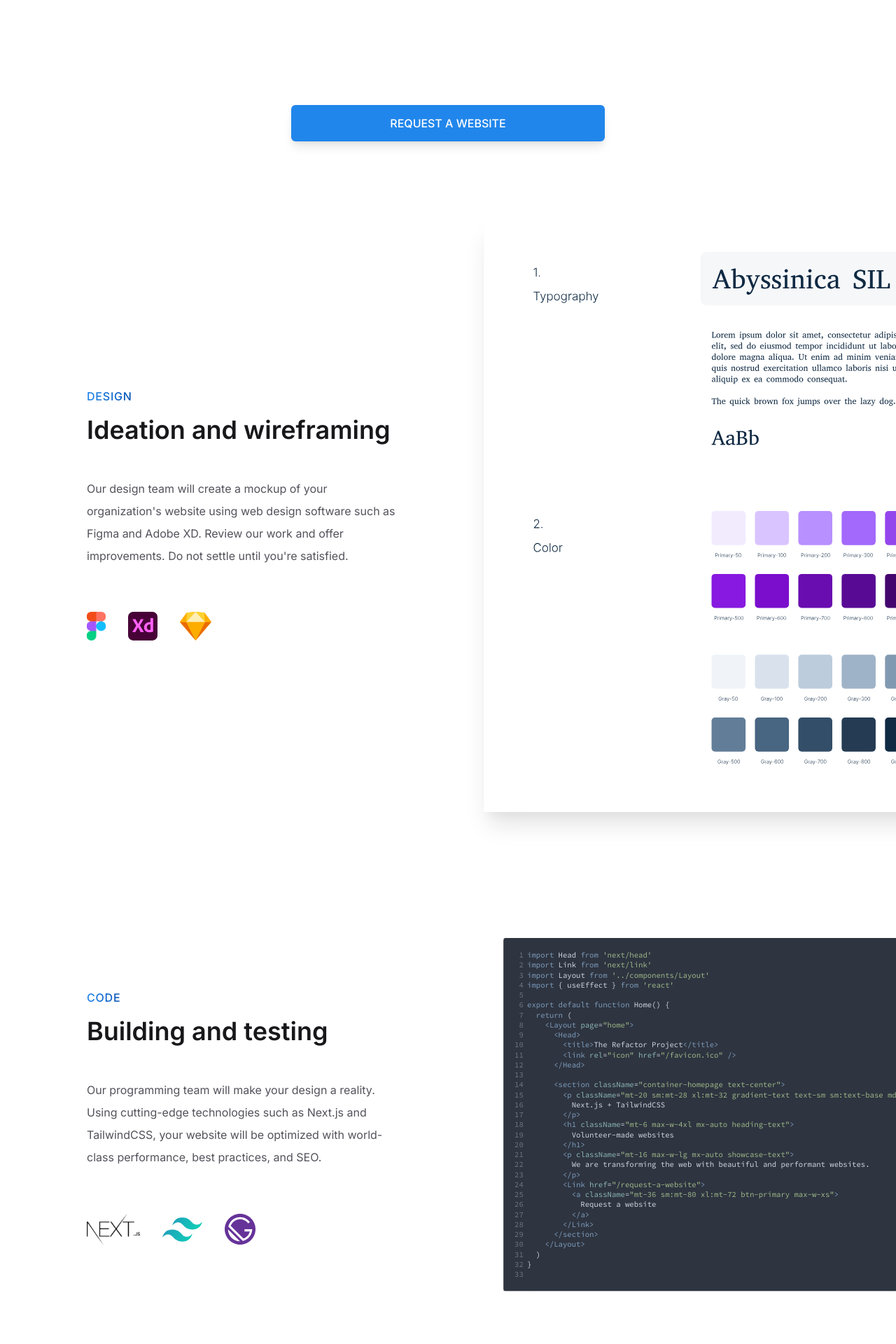
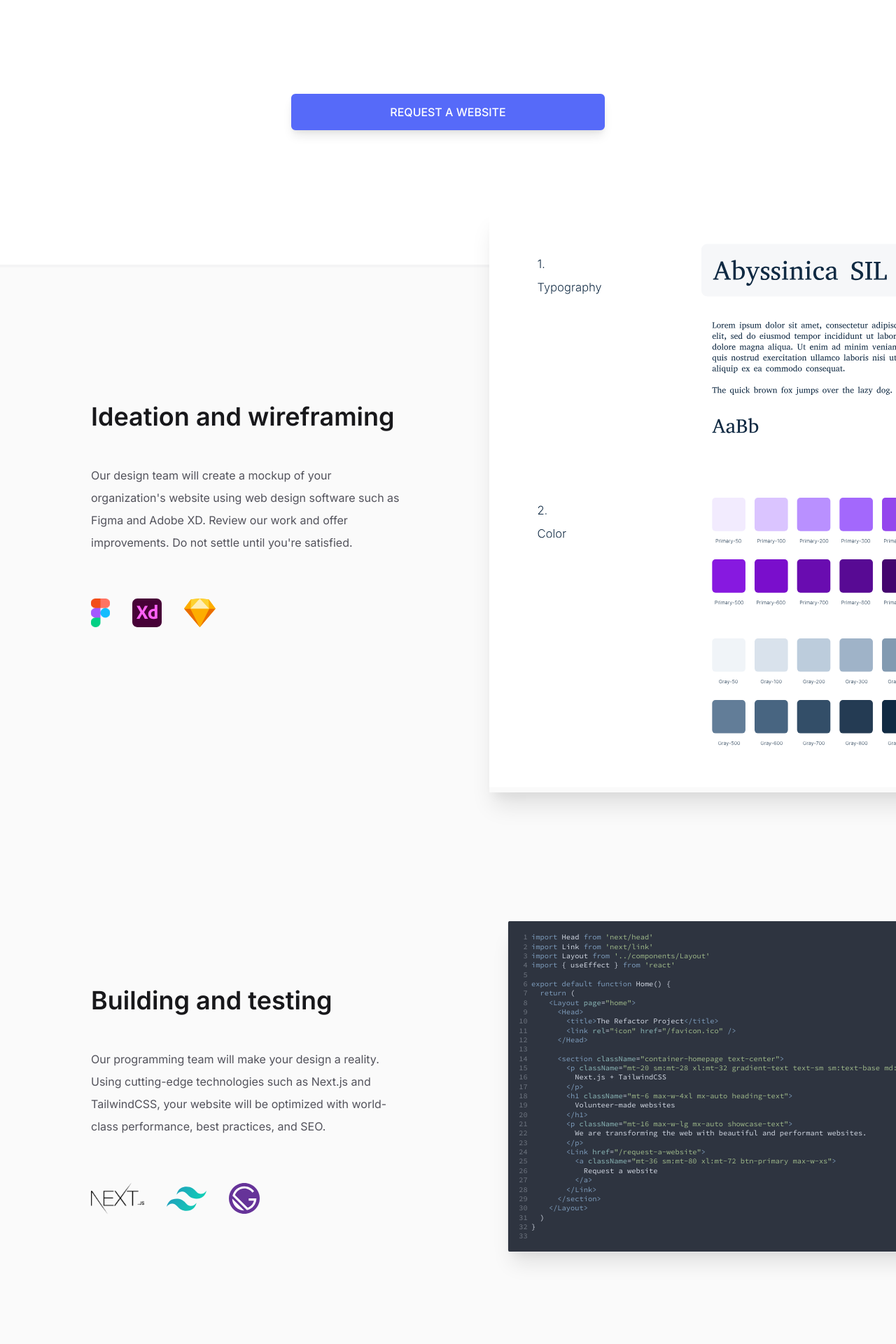
Before and after one commit to AnthonyKuang/the-refactor-project, a Next.js app: page / in a window 1280 px wide. Shown: the part 680-2600 px from the top of the page at 70% size. Built offline with nearby package versions, Linux system fonts and the light colour scheme.

Commit message:
new color

```diff
--- a/components/Footer.js
+++ b/components/Footer.js
@@ -2,7 +2,7 @@ import Image from 'next/image';
 
 export default function Footer() {
   return (
-    <footer className='mt-96 border-t-4 border-gray-100'>
+    <footer className='mt-80 border-t-4 border-gray-100'>
       <section className='container-homepage flex justify-between items-center py-16'>
         <div>
           <h2 className='heading-text'>Convinced?</h2>
--- a/pages/index.js
+++ b/pages/index.js
@@ -11,7 +11,7 @@ export default function Home() {
       </Head>
 
       <section className='container-homepage text-center'>
-        <p className='mt-20 sm:mt-28 xl:mt-32 gradient-text text-sm sm:text-base md:text-lg lg:text-xl'>
+        <p className='mt-20 sm:mt-24 xl:mt-28 gradient-text from-blue-400 to-purple-500 text-sm sm:text-base md:text-lg lg:text-xl'>
           The Refactor Project
         </p>
         <h1 className='mt-6 max-w-4xl mx-auto heading-text'>
@@ -29,7 +29,7 @@ export default function Home() {
         </a>
       </section>
 
-      <main className='mt-48'>
+      <main className='mt-48 border-t-4 border-gray-100 bg-gray-50'>
         <div className='container-homepage flex items-center'>
           <div className='max-w-md'>
             <div>
@@ -113,12 +113,12 @@ export default function Home() {
               />
             </div>
           </div>
-          <div className='relative left-44 transform scale-110'>
+          <div className='relative left-44 transform scale-110 shadow-xl leading-0'>
             <Image
               src='/images/code-showcase.svg'
               alt='Code Showcase'
               width={1698}
-              height={1336}
+              height={1276}
             />
           </div>
         </div>
--- a/styles/globals.css
+++ b/styles/globals.css
@@ -21,7 +21,7 @@
 
 @layer components {
   .btn-primary {
-    @apply block mx-auto border-blue-400 border-2 bg-blue-400 text-white font-medium uppercase rounded-md py-3 transition-colors hover:bg-white hover:text-blue-400 shadow-lg hover:shadow-2xl text-center px-4;
+    @apply block mx-auto border-purple-500 border-2 bg-purple-500 text-white font-medium uppercase rounded-md py-3 transition-colors hover:bg-white hover:text-purple-500 shadow-lg hover:shadow-2xl text-center px-4;
   }
 
   .btn-secondary {
@@ -41,7 +41,7 @@
   }
 
   .gradient-text {
-    @apply inline-block bg-gradient-to-r text-transparent bg-clip-text from-blue-400 to-blue-600 uppercase tracking-wider font-medium;
+    @apply inline-block bg-gradient-to-r text-transparent bg-clip-text uppercase tracking-wider font-medium;
   }
 }
 
@@ -50,8 +50,8 @@
     max-width: 1080px;
     margin-left: auto;
     margin-right: auto;
-    padding-left: 24px;
-    padding-right: 24px;
+    padding-left: 30px;
+    padding-right: 30px;
   }
 
   .blur {
@@ -61,6 +61,14 @@
   .off-screen {
     transform: translateY(-200px);
   }
+
+  .box-shadow {
+    box-shadow: 20px 20px 20px red;
+  }
+
+  .leading-0 {
+    line-height: 0;
+  }
 }
 
 .show-menu:hover :last-child {
--- a/tailwind.config.js
+++ b/tailwind.config.js
@@ -23,16 +23,16 @@ module.exports = {
         900: '#002159',
       },
       purple: {
-        50: '#f2ebfe',
-        100: '#dac4ff',
-        200: '#b990ff',
-        300: '#a368fc',
-        400: '#9446ed',
-        500: '#8719e0',
-        600: '#7a0ecc',
-        700: '#690cb0',
-        800: '#580a94',
-        900: '#44056e',
+        50: '#f5f9fc',
+        100: '#e8f3fc',
+        200: '#cbdffb',
+        300: '#acc4fa',
+        400: '#8298fa',
+        500: '#566af9',
+        600: '#3e48f5',
+        700: '#3339e1',
+        800: '#292db4',
+        900: '#21268d',
       },
     },
     fontFamily: {
```
